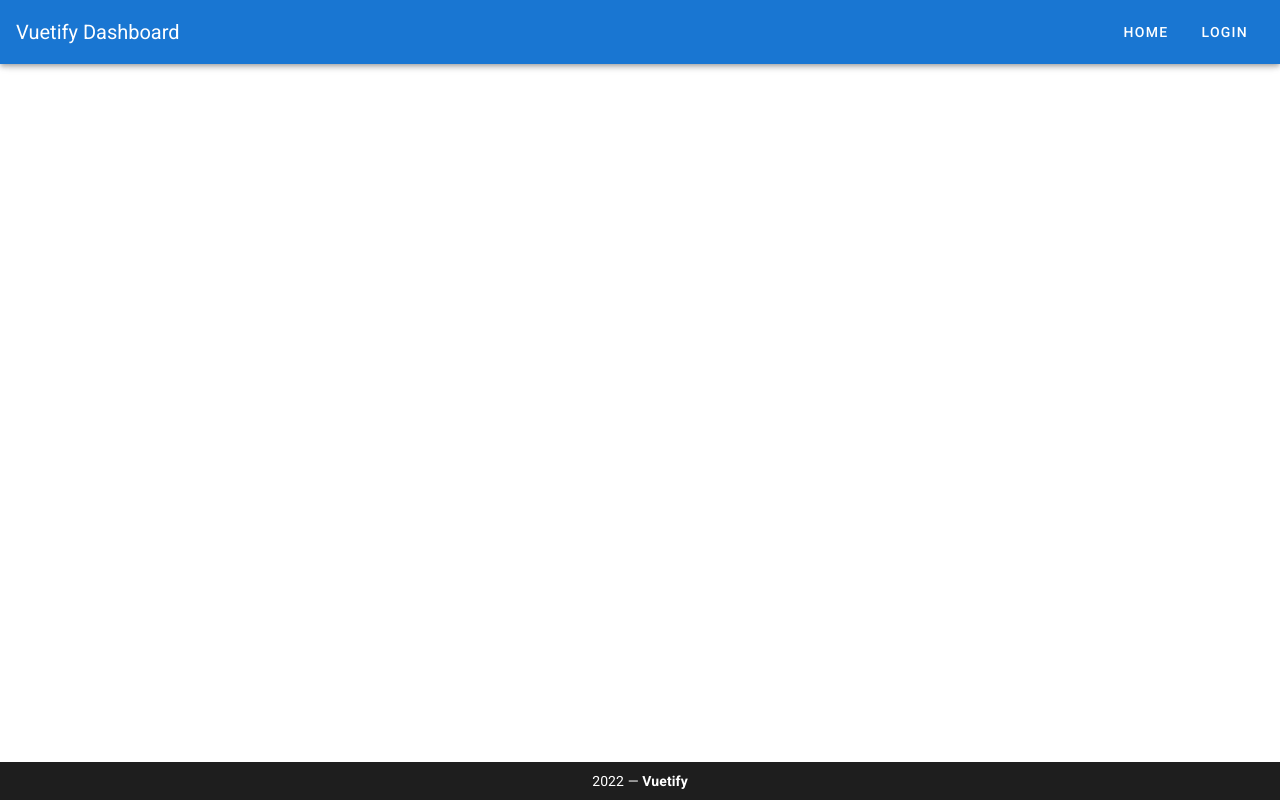
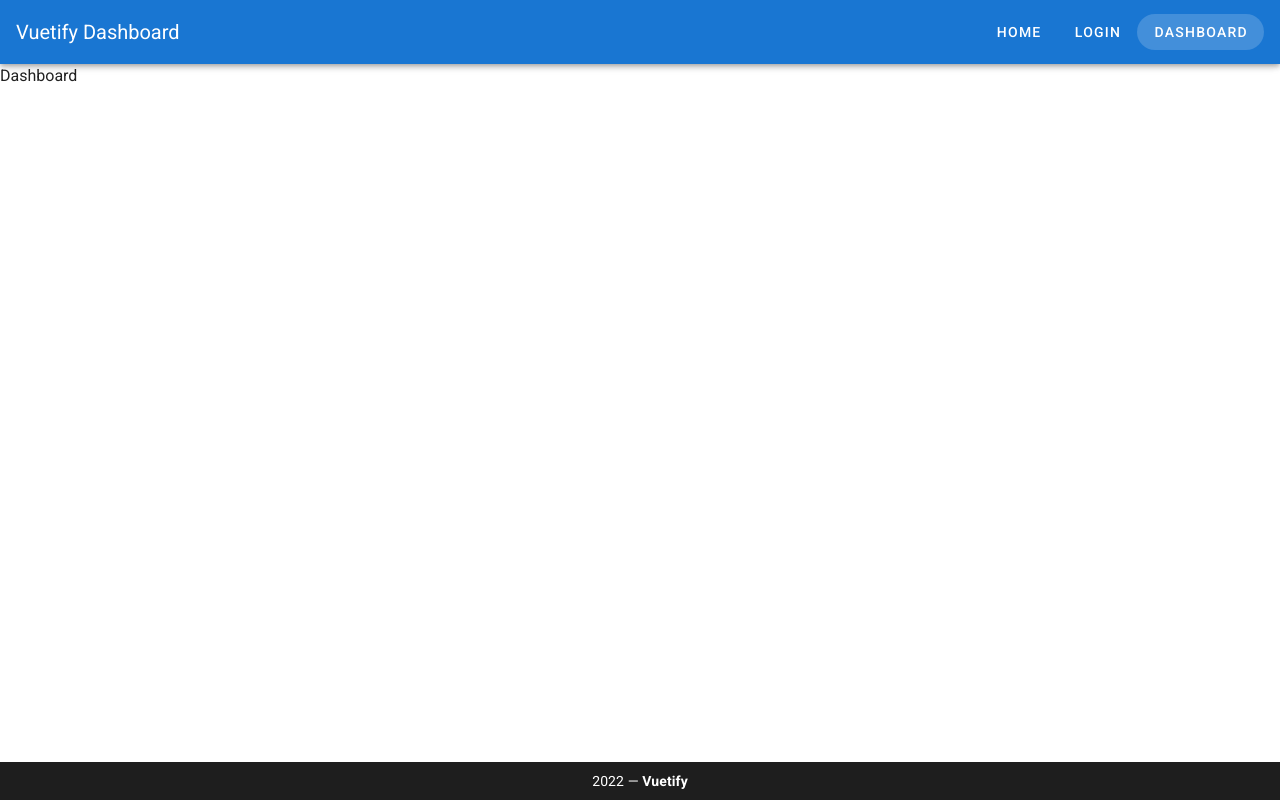
Before and after one commit to manojbrnj/Vuetify, a Vue app: page /dashboard in a window 1280 px wide. Built offline with nearby package versions, Linux system fonts and the light colour scheme.

Commit message:
links added

```diff
--- a/src/App.vue
+++ b/src/App.vue
@@ -4,12 +4,9 @@
       <v-toolbar-title>Vuetify Dashboard</v-toolbar-title>
       <v-spacer></v-spacer>
 
-      <router-link to="/">
-        <v-btn text> Home </v-btn>
-      </router-link>
-      <router-link to="/login">
-        <v-btn text> Login </v-btn>
-      </router-link>
+      <v-btn v-for="(item, index) in links" :to="item.url" text rounded>
+        {{ item.label }}
+      </v-btn>
     </v-app-bar>
     <!-- Login Module -->
     <v-main> <router-view></router-view> </v-main>
@@ -27,6 +24,21 @@
 export default {
   name: "App",
   components: {},
-  data: () => ({}),
+  data: () => ({
+    links: [
+      {
+        label: "Home",
+        url: "/",
+      },
+      {
+        label: "Login",
+        url: "/login",
+      },
+      {
+        label: "Dashboard",
+        url: "/dashboard",
+      },
+    ],
+  }),
 };
 </script>
--- a/src/router.js
+++ b/src/router.js
@@ -1,6 +1,7 @@
 import Vue from "vue";
 import Router from "vue-router";
 import Home from "./views/Home.vue";
+import Dashboard from "./views/Dashboard.vue";
 
 Vue.use(Router);
 
@@ -14,6 +15,11 @@ export default new Router({
       component: Home,
     },
     {
+      path: "/dashboard",
+      name: "dashboard",
+      component: Dashboard,
+    },
+    {
       path: "/login",
       name: "login",
       // route level code-splitting
--- /dev/null
+++ b/src/views/Dashboard.vue
@@ -0,0 +1,9 @@
+<template lang="vue-html">
+    <div>
+        Dashboard
+    </div>
+</template>
+<script>
+export default {};
+</script>
+<style lang=""></style>
```
